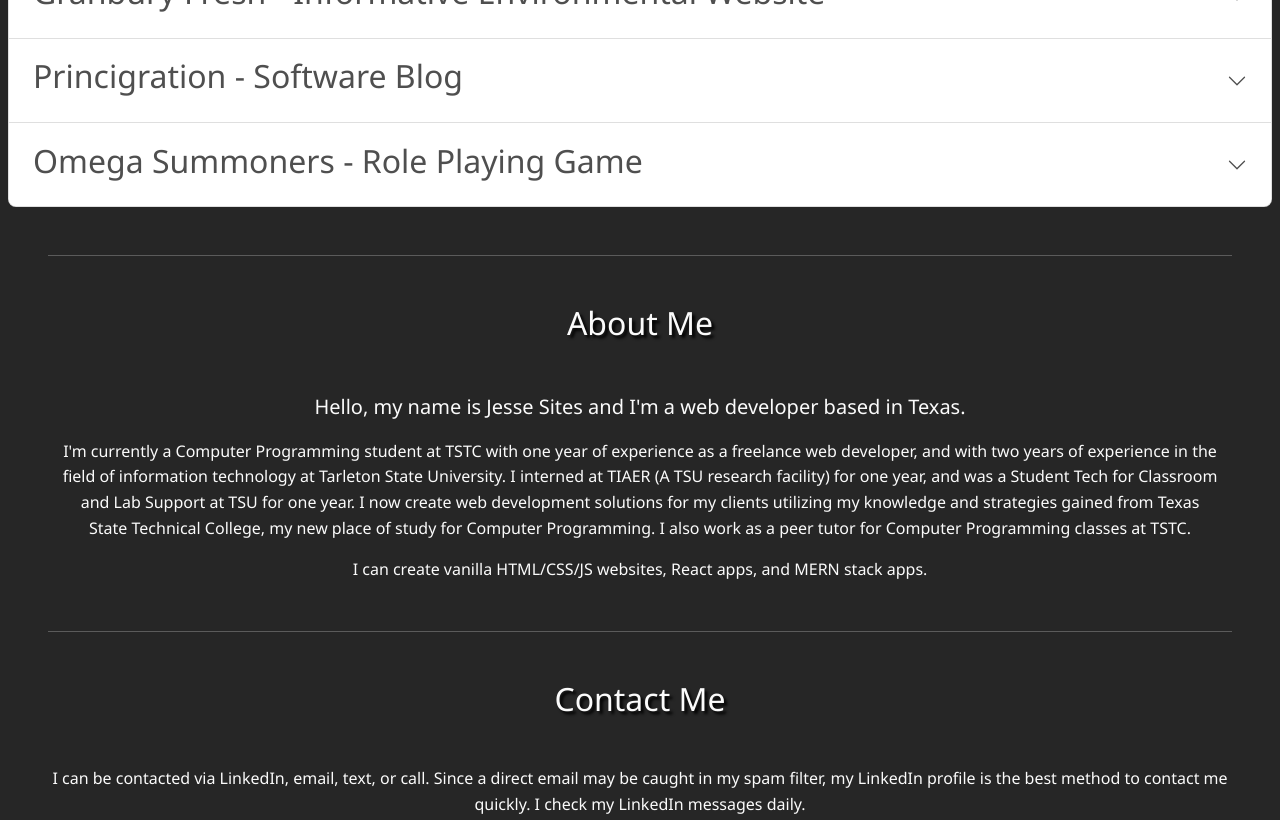
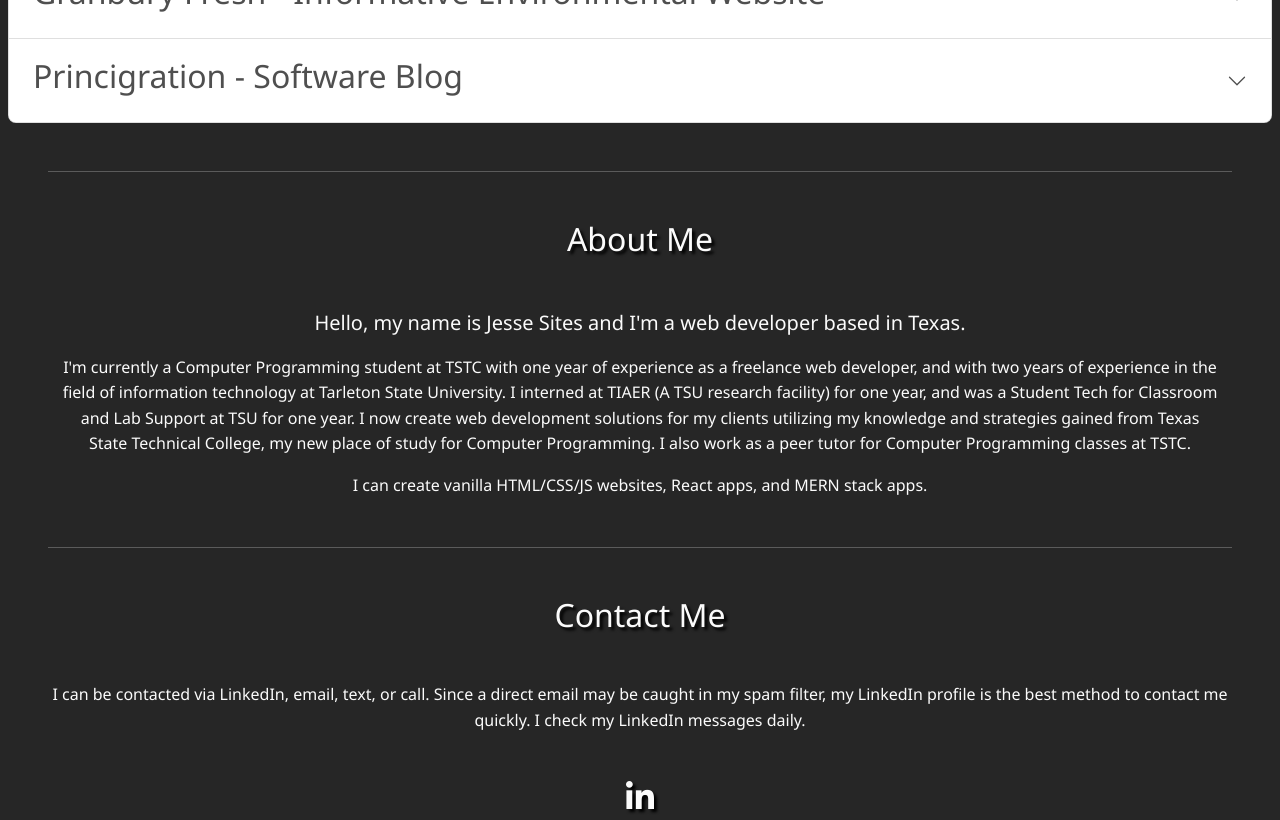
Before and after one commit to jesse318s/jesse-sites, a React (Create React App) app: page / in a window 1280 px wide. Shown: the part 1780-2600 px from the top of the page. Built offline with nearby package versions, Linux system fonts and the light colour scheme.

Commit message:
Removed Heroku apps from Projects accordion

```diff
--- a/src/App.jsx
+++ b/src/App.jsx
@@ -446,9 +446,7 @@ function App() {
                     <p>I was the leading developer for this web app.</p>
                   </strong>
                   <p className="text-decoration-underline">
-                    <a href="https://princigration.herokuapp.com/">
-                      Visit website...
-                    </a>
+                    <a href="https://princigration.com/">Visit website...</a>
                   </p>
                   <img
                     className="shadow-2-strong"
@@ -457,52 +455,6 @@ function App() {
                     height="75%"
                     loading="lazy"
                     alt="The Princigration website"
-                  ></img>
-                </div>
-              </div>
-            </div>
-            {/* accordion option */}
-            <div className="accordion-item">
-              {/* accordion option closed */}
-              <h2 className="accordion-header" id="headingFour">
-                <button
-                  className="accordion-button collapsed"
-                  type="button"
-                  data-mdb-toggle="collapse"
-                  data-mdb-target="#collapseFour"
-                  aria-expanded="false"
-                  aria-controls="collapseFour"
-                >
-                  <h2>Omega Summoners - Role Playing Game</h2>
-                </button>
-              </h2>
-              {/* accordion option open */}
-              <div
-                id="collapseFour"
-                className="accordion-collapse collapse"
-                aria-labelledby="headingFour"
-                data-mdb-parent="#projectsAccordion"
-              >
-                <div className="accordion-body text-dark">
-                  <p>
-                    Omega summoners is an online, multi-platform role playing
-                    game.
-                  </p>
-                  <strong>
-                    <p>I was the only developer for this web app.</p>
-                  </strong>
-                  <p className="text-decoration-underline">
-                    <a href="https://omega-summoners.herokuapp.com/">
-                      Visit website...
-                    </a>
-                  </p>
-                  <img
-                    className="shadow-2-strong"
-                    src={process.env.PUBLIC_URL + "/img/omega_summoners.webp"}
-                    width="75%"
-                    height="75%"
-                    loading="lazy"
-                    alt="The Omega Summoners website"
                   ></img>
                 </div>
               </div>
```
Also changed, not shown: 1 other file (tests, documents, lock files or other folders).
